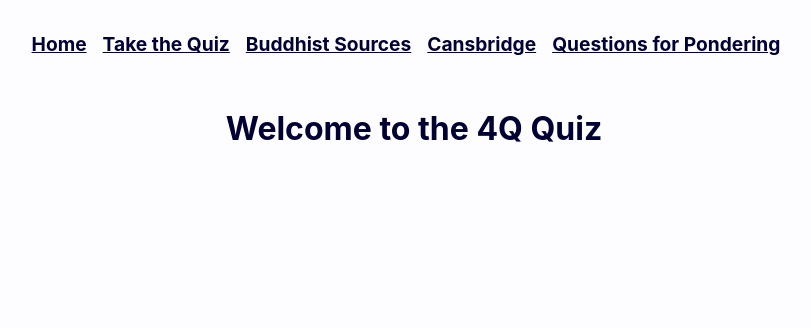
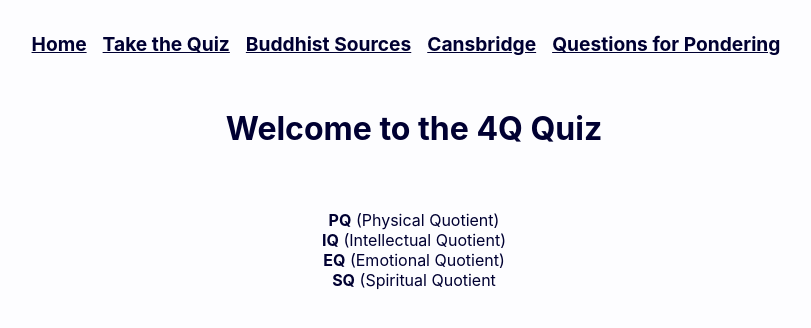
Before and after one commit to TheFloatingString/self-reflection-frontend, a React (Create React App) app: page / in a window 1280 px wide. Shown: the top 328 px of the page, without its empty margins (226-1037 px from the left). Built offline with nearby package versions, Linux system fonts and the light colour scheme.

Commit message:
Add description to homepage

```diff
--- a/src/pages/HomePage.js
+++ b/src/pages/HomePage.js
@@ -9,6 +9,14 @@ function HomePage() {
       <NavigationBar />
       <div>
         <h1>Welcome to the 4Q Quiz</h1>
+
+        <br/><br/>
+
+		<b>PQ</b> (Physical Quotient)		<br/>
+		<b>IQ</b> (Intellectual Quotient)	<br/>
+		<b>EQ</b> (Emotional Quotient)		<br/>
+		<b>SQ</b> (Spiritual Quotient		<br/>
+
       </div>
     </div>
   );
```
